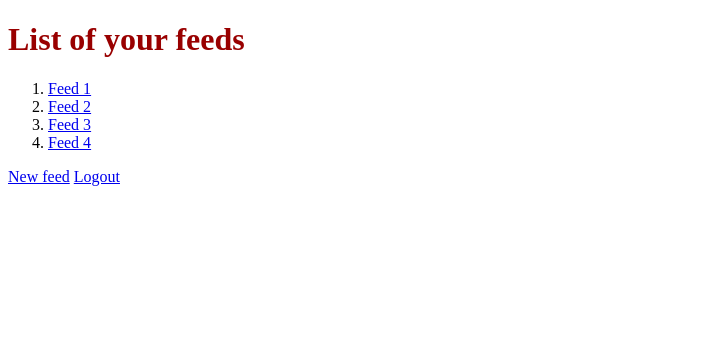
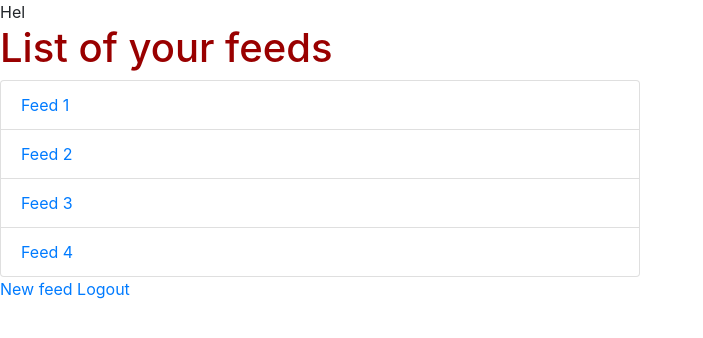
Before and after one commit to CharlotteBlake/Project1, a plain HTML site: page html/feeds.html in a window 1280 px wide. Shown: the whole page, without its empty margins (0-703 px from the left). Drawn offline with nearby package versions, Linux system fonts and the light colour scheme.

Commit message:
Add bootstrap

```diff
--- a/html/feeds.html
+++ b/html/feeds.html
@@ -2,15 +2,19 @@
 <html>
     <head>
         <title>Feeds</title>
+        <link rel="stylesheet" href="https://stackpath.bootstrapcdn.com/bootstrap/4.1.1/css/bootstrap.min.css">
         <link rel="stylesheet" href="../css/styles.css">
     </head>
     <body>
+        <nav>
+            Hel
+        </nav>
         <h1>List of your feeds</h1>
-        <ol>
-            <li><a href="detail.html">Feed 1</a></li>
-            <li><a href="detail.html">Feed 2</a></li>
-            <li><a href="detail.html">Feed 3</a></li>
-            <li><a href="detail.html">Feed 4</a></li>
+        <ol class="list-group" style="width:50%;">
+            <li class="list-group-item"><a href="detail.html">Feed 1</a></li>
+            <li class="list-group-item"><a href="detail.html">Feed 2</a></li>
+            <li class="list-group-item"><a href="detail.html">Feed 3</a></li>
+            <li class="list-group-item"><a href="detail.html">Feed 4</a></li>
         </ol>
         <a href="detail.html">New feed</a>
         <a href="../index.html">Logout</a>
```
Also changed, not shown: html/detail.html (+1 -0 lines), html/register.html (+12 -3 lines), index.html (+4 -1 lines), 1 other file.
